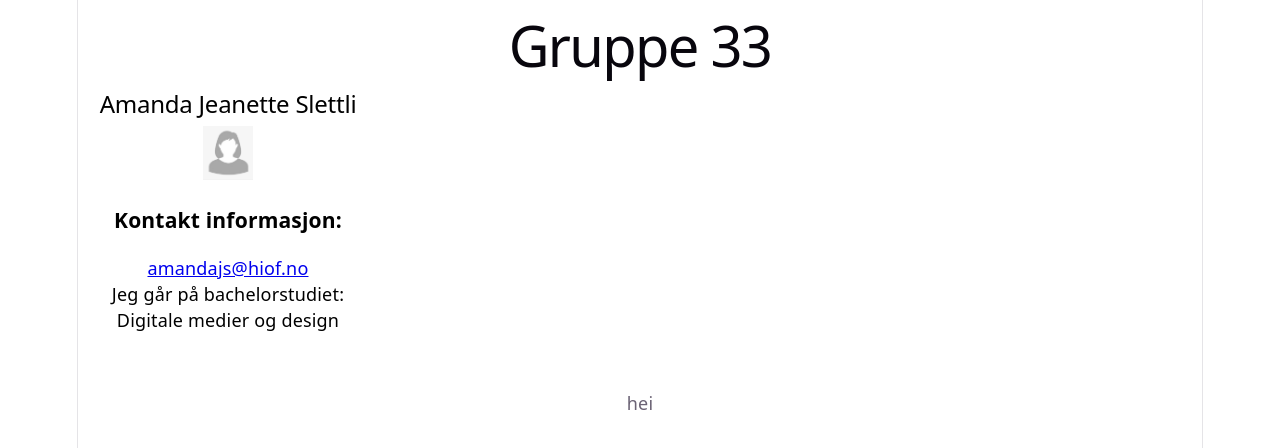
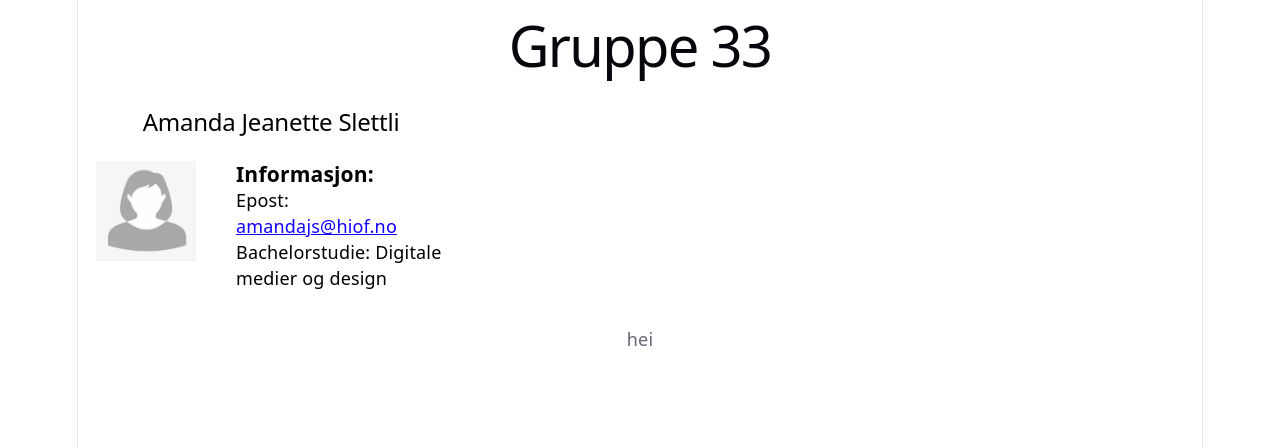
Before and after one commit to Rebeckawestborg/AK4_UIN26_33, a React app in the folder frontend/: page / in a window 1280 px wide. Shown: the top 448 px of the page. Built offline with nearby package versions, Linux system fonts and the light colour scheme; the HTML template or start-up script is replaced by a standard one.

Commit message:
Lagd ferdig css og mitt component

```diff
--- a/frontend/src/components/Amanda.jsx
+++ b/frontend/src/components/Amanda.jsx
@@ -4,9 +4,11 @@ export default function Amanda(){
         <article>
         <h2>Amanda Jeanette Slettli</h2>
         <img src="/profil_img/anonym.png" alt="profil bilde"/>
-        <h3>Kontakt informasjon:</h3>
-        <Link>amandajs@hiof.no</Link>
-        <p>Jeg går på bachelorstudiet: Digitale medier og design</p>
+        <section>
+             <h3>Informasjon:</h3>
+             <p>Epost: <Link>amandajs@hiof.no</Link></p>
+             <p>Bachelorstudie: Digitale medier og design</p>
+        </section>
         </article>
     )
 }
--- a/frontend/src/components/Layout.jsx
+++ b/frontend/src/components/Layout.jsx
@@ -5,8 +5,8 @@ export default function Layout(){
         <>
         <header>
             <h1>Gruppe 33</h1>
-            <Amanda/>
         </header>
+        <Amanda/>
         <Outlet/>
         </>
     )
--- a/frontend/src/style/Amanda.scss
+++ b/frontend/src/style/Amanda.scss
@@ -1,12 +1,31 @@
 article{
+    display: flex;
     background-color: white;
+    justify-content: space-between;
+    flex-wrap: wrap;
+    padding: 1em;
     color: black;
-    width: 300px;
-    height: 300px;
+    width: 350px;
+    height: 200px;
+    border-radius: 1em;
     h2{
         color: black;
+        width: 100%;
+    }
+    section{
+        display: flex;
+        flex-direction: column;
+        text-align: left;
+        width: 60%;
+        h3{
+            margin: 0;
+        }
+        a{
+            color: rgb(17, 0, 255);
+        }
     }
 }
 img{
-    width:50px;
+    width: 100px;
+    height: 100px;
 }
```
